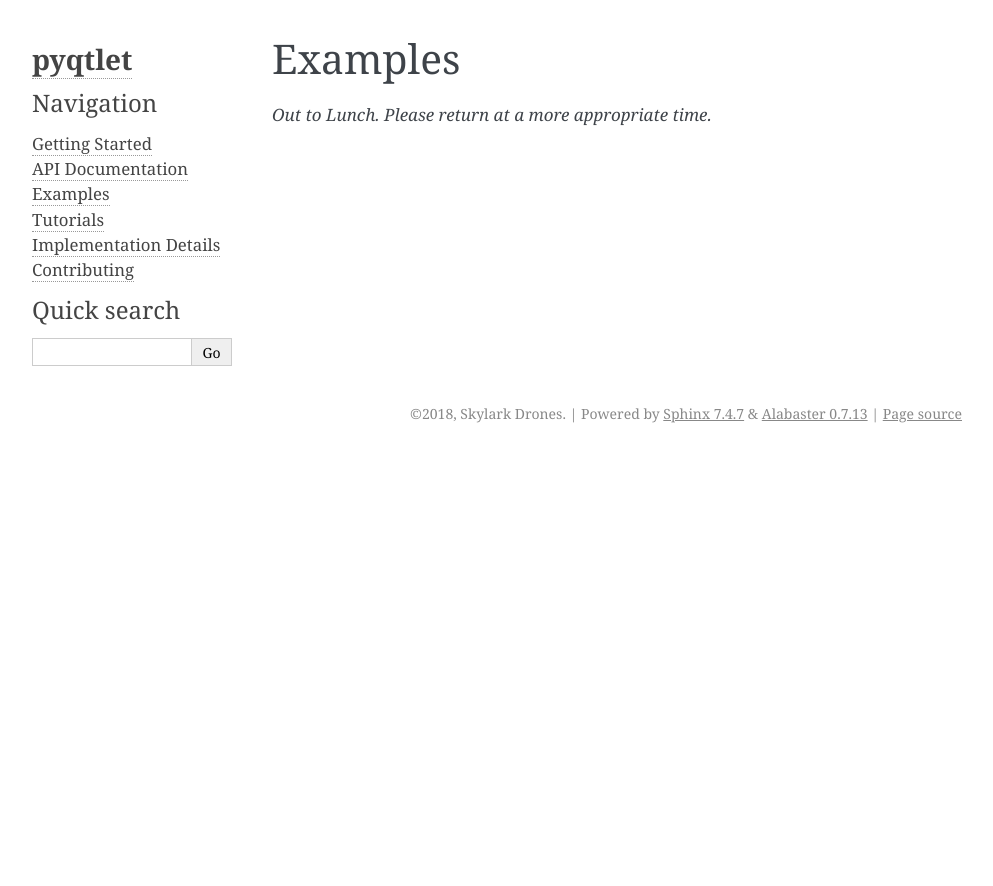
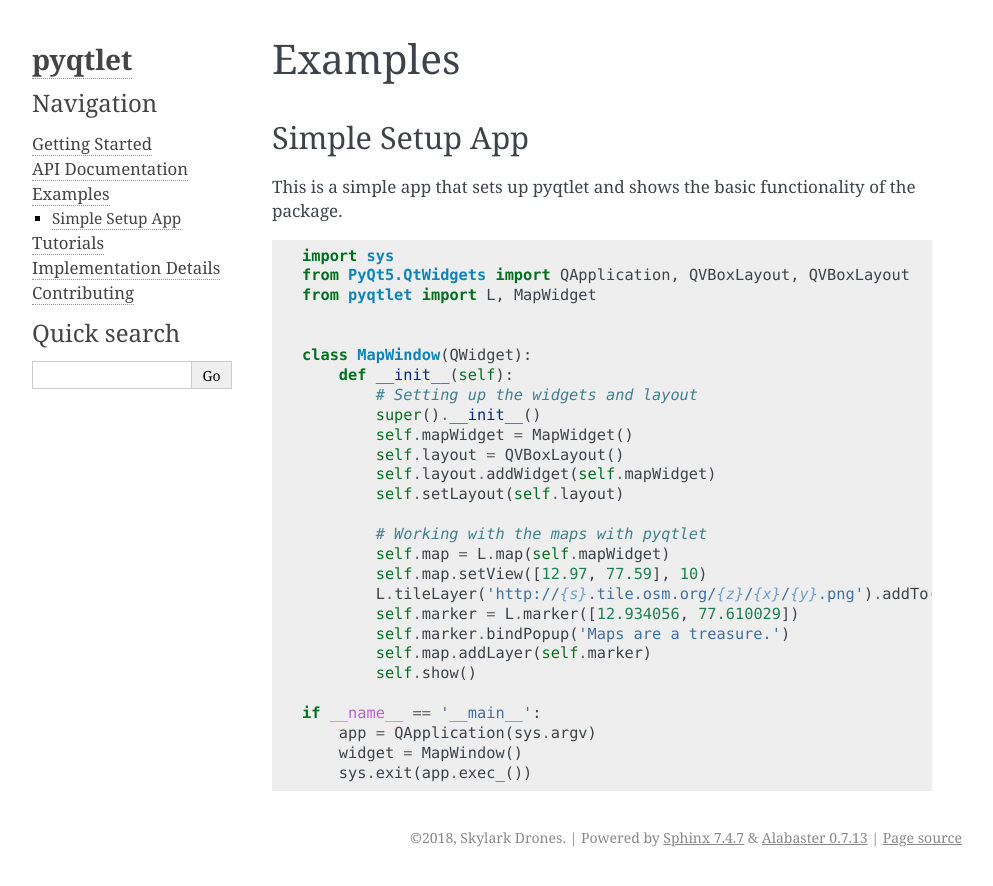
Before and after one commit to JaWeilBaum/pyqtlet2, a Sphinx documentation site: the page built from docs/source/examples.rst, in a window 1280 px wide. Shown: the top 886 px of the page, without its empty margins (148-1141 px from the left). Built offline with Sphinx 7.4.7, drawn with Linux system fonts in a browser that asks for light colours.

Commit message:
Fix example in README. Add example to docs.

```diff
--- a/docs/source/examples.rst
+++ b/docs/source/examples.rst
@@ -1,4 +1,38 @@
 Examples
 ========
 
-`Out to Lunch. Please return at a more appropriate time.`
+Simple Setup App
+----------------
+
+This is a simple app that sets up pyqtlet and shows the basic functionality of the
+package.
+
+.. code:: python
+
+	import sys
+	from PyQt5.QtWidgets import QApplication, QVBoxLayout, QVBoxLayout
+	from pyqtlet import L, MapWidget
+
+
+	class MapWindow(QWidget):
+	    def __init__(self):
+		# Setting up the widgets and layout
+		super().__init__()
+		self.mapWidget = MapWidget()
+		self.layout = QVBoxLayout()
+		self.layout.addWidget(self.mapWidget)
+		self.setLayout(self.layout)
+
+		# Working with the maps with pyqtlet
+		self.map = L.map(self.mapWidget)
+		self.map.setView([12.97, 77.59], 10)
+		L.tileLayer('http://{s}.tile.osm.org/{z}/{x}/{y}.png').addTo(self.map)
+		self.marker = L.marker([12.934056, 77.610029])
+		self.marker.bindPopup('Maps are a treasure.')
+		self.map.addLayer(self.marker)
+		self.show()
+
+	if __name__ == '__main__':
+	    app = QApplication(sys.argv)
+	    widget = MapWindow()
+	    sys.exit(app.exec_())
```
Also changed, not shown: README.md (+8 -2 lines).
